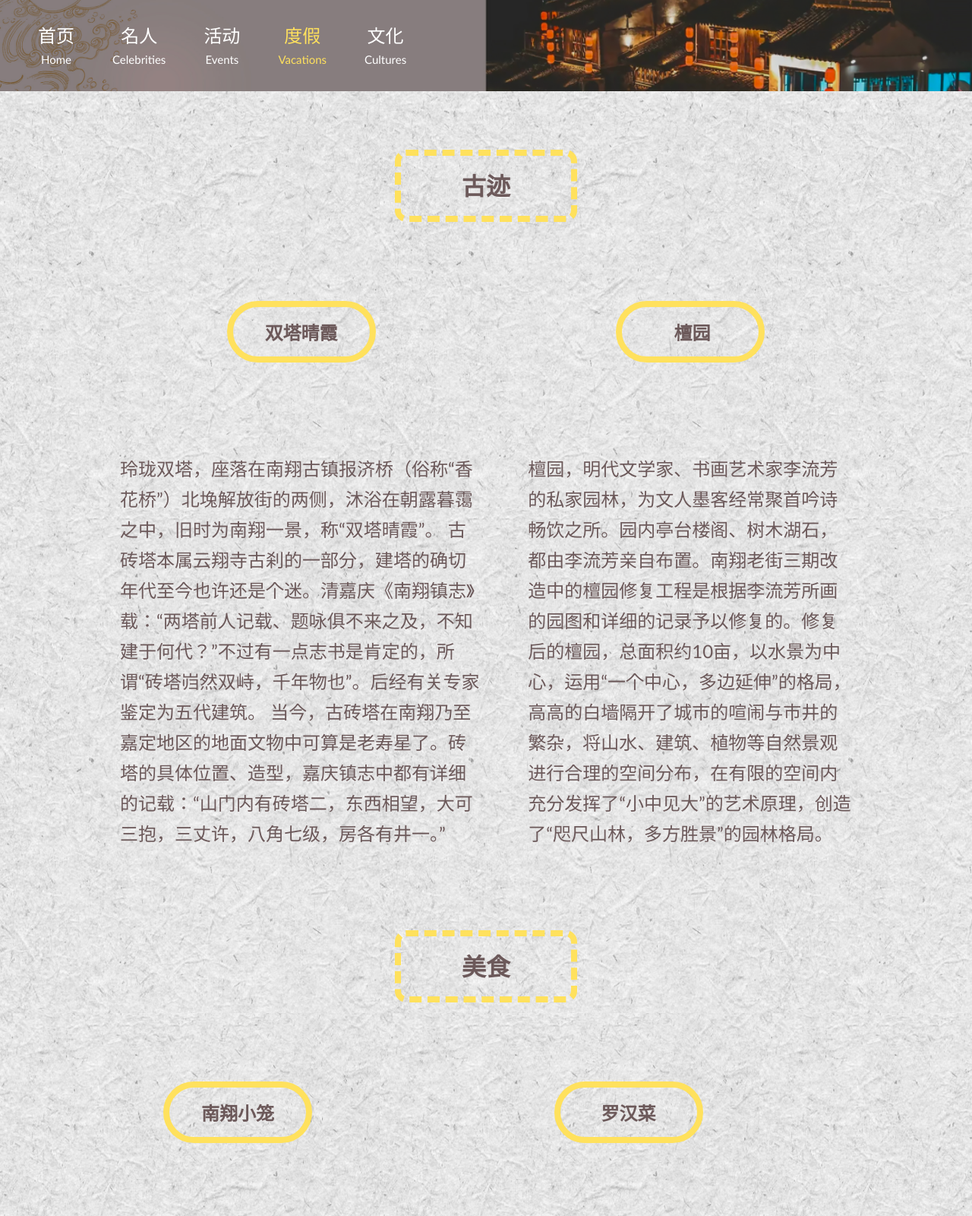
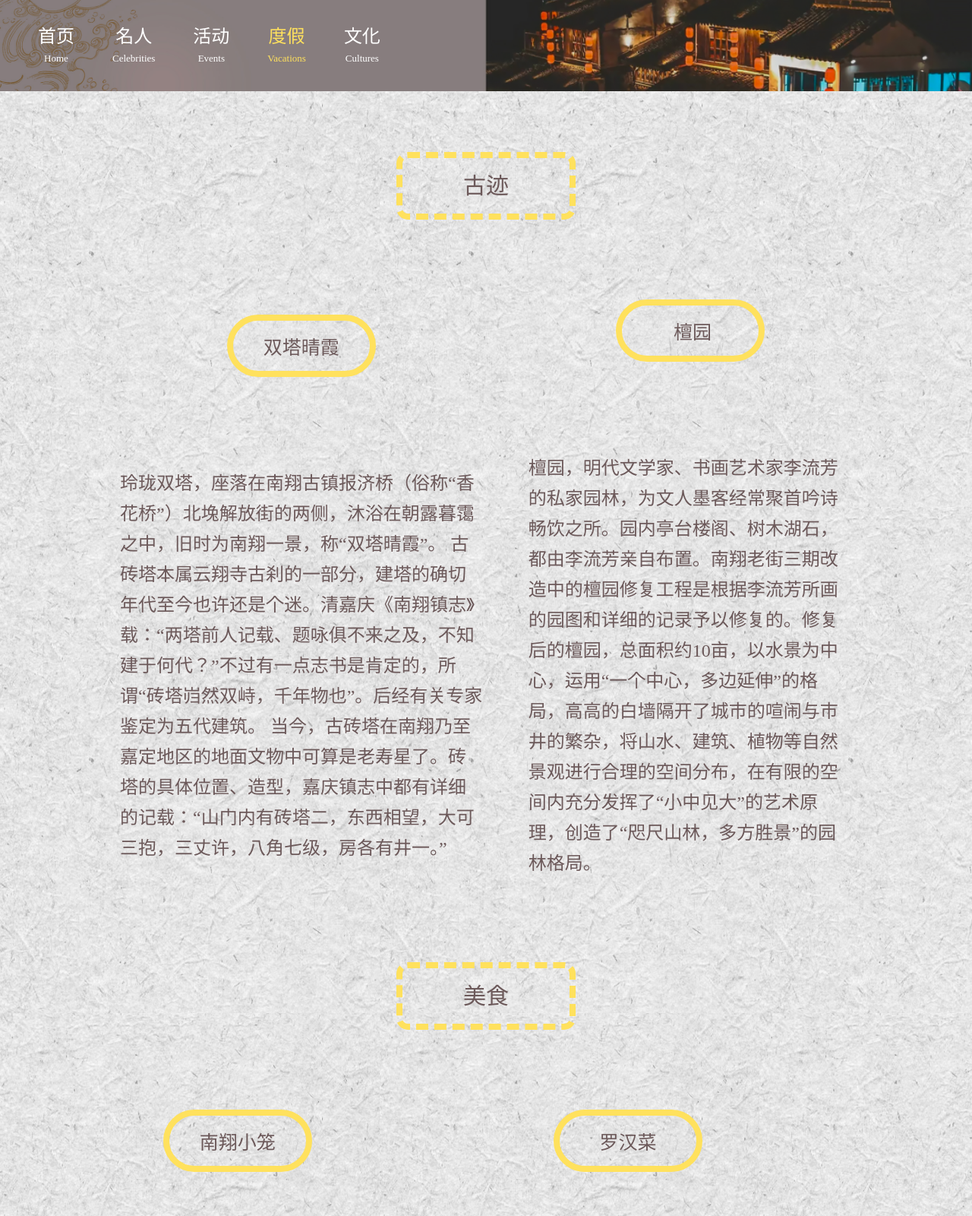
Before and after one commit to CHENG-LIANG1/Nanxiang, a plain HTML site: page 南翔古镇/vacations.html in a window 1280 px wide. Shown: the top 1600 px of the page at 76% size. Drawn offline with Linux system fonts and the light colour scheme; a web font is replaced by a local one.

Commit message:
添加字体

```diff
--- a/南翔古镇/styles/styles.css
+++ b/南翔古镇/styles/styles.css
@@ -2,6 +2,11 @@
     --primary: #FFE15D;
     --text: #6C595A;
     --border: #F5D5AE;
+}
+
+@font-face {
+    font-family: roundedFont;
+    src: url(../font/975MaruSC-Regular.ttf);
 }
 
 
@@ -12,7 +17,7 @@
 }
 
 body {
-    font-family: 'Trebuchet MS', 'Lucida Sans Unicode', 'Lucida Grande', 'Lucida Sans', Arial, sans-serif,'Simsum' ;
+    font-family: roundedFont ;
     background-color: #FAFAFA;
 }
 
@@ -26,7 +31,7 @@ p {
 
 small {
     line-height: 15px;
-    font-size: 15px;
+    font-size: 13px;
 }
 
 pre {
@@ -347,7 +352,7 @@ footer ul{
 
 .food {
     display: flex;
-    align-items: flex-end;
+    align-items: center;
 }
 
 
@@ -395,11 +400,13 @@ footer ul{
     border-radius: 50px;
     padding: 15px;
     margin-bottom: 100px;
+    font-size: 25px;
 }
 
 .title {
     color: var(--text);
     text-align: center;
+    font-size: 30px;
 }
 
 .title-small:hover{
@@ -472,7 +479,7 @@ footer ul{
 }
 
 .culture img {
-    width: 50%;
+    height: 15vh;
     margin-right: 20px;
     border-radius: 1000px;
 
@@ -491,6 +498,7 @@ footer ul{
 
 
 .culture-text p{
+    margin-top: 20px;
     font-size: 18px;
     line-height: 24px;
 }
@@ -499,5 +507,6 @@ footer ul{
 
 .culture-container {
     display: flex;
+    align-items: center;
     margin: 100px 10%;
 }
--- a/南翔古镇/vacations.html
+++ b/南翔古镇/vacations.html
@@ -20,13 +20,13 @@
 
       <div>
         <div class="spacer"></div>
-        <h1 class="title"><a class="title-link" href="#">古迹</a></h1>
+        <div class="title"><a class="title-link" href="#">古迹</a></div>
         <div class="spacer"></div>
 
 
         <div class="places">
             <div class="place">
-                <h2 class="title-small">双塔晴霞</h2>
+                <div class="title-small">双塔晴霞</div>
                 <p class="brown-text">玲珑双塔，座落在南翔古镇报济桥（俗称“香花桥”）北堍解放街的两侧，沐浴在朝露暮霭之中，旧时为南翔一景，称“双塔晴霞”。
                     古砖塔本属云翔寺古刹的一部分，建塔的确切年代至今也许还是个迷。清嘉庆《南翔镇志》载：“两塔前人记载、题咏俱不来之及，不知建于何代？”不过有一点志书是肯定的，所谓“砖塔岿然双峙，千年物也”。后经有关专家鉴定为五代建筑。
                     当今，古砖塔在南翔乃至嘉定地区的地面文物中可算是老寿星了。砖塔的具体位置、造型，嘉庆镇志中都有详细的记载：“山门内有砖塔二，东西相望，大可三抱，三丈许，八角七级，房各有井一。”</p>
@@ -34,7 +34,7 @@
 
 
             <div class="place">
-                <h2 class="title-small"> 檀园</h2>
+                <div class="title-small"> 檀园</div>
                 <p class="brown-text">檀园，明代文学家、书画艺术家李流芳的私家园林，为文人墨客经常聚首吟诗畅饮之所。园内亭台楼阁、树木湖石，都由李流芳亲自布置。南翔老街三期改造中的檀园修复工程是根据李流芳所画的园图和详细的记录予以修复的。修复后的檀园，总面积约10亩，以水景为中心，运用“一个中心，多边延伸”的格局，高高的白墙隔开了城市的喧闹与市井的繁杂，将山水、建筑、植物等自然景观进行合理的空间分布，在有限的空间内充分发挥了“小中见大”的艺术原理，创造了“咫尺山林，多方胜景”的园林格局。</p>
             </div>
         </div>
@@ -42,13 +42,13 @@
         <div class="spacer"></div>
 
         <div>
-            <h1 class="title"><a class="title-link" href="./food.html">美食</a></h1>
+            <div class="title"><a class="title-link" href="./food.html">美食</a></div>
             <div class="spacer"></div>
             <div class="places">
 
                 <div class="food">
                     <div class="food-item">
-                        <h2 class="title-small">南翔小笼</h2>
+                        <div class="title-small">南翔小笼</div>
                         <p class="brown-text">日华轩糕团店店主黄明贤，生于咸丰二年（1852年），系杭州上四乡一个农家之子。同治元年（1861年）冬，太平军占领杭州后被收养，随军来到南翔。翌年，太平军撤退时，流浪在外，被送往育婴堂，后由日华轩糕团店黄老板收养，改名明贤。同治十一年，黄老板病死，遂继承日华轩产业，并将糕团店发展为兼营馒头、馄饨、面条的点心店。</p>
                     </div>
 
@@ -60,7 +60,7 @@
 
                 <div class="food">
                     <div class="food-item">
-                        <h2 class="title-small">罗汉菜</h2>
+                        <div class="title-small">罗汉菜</div>
                         <p class="brown-text">罗汉菜是一种本地农田野菜，因菜叶状如层层重叠的罗汉，故取名为罗汉菜。罗汉菜每年的10月左右在采摘完的棉花地里开始萌芽生长，经冬季至第二年春天，即可收获。它腌制成咸菜后清新芬芳，味美可口，开胃解腻，是佐餐、醒酒的佳品，有祛暑解热之功效。清代，“罗汉菜”曾作为朝廷贡菜，专供慈禧尝鲜、光绪开胃，据传七十年前它曾在一次国际博览会上得过大奖。</p>
                     </div>
 
@@ -80,7 +80,7 @@
       <div class="spacer"></div>
 
       <div>
-        <h1 class="title"><a class="title-link" href="#">住宿</a></h1>
+        <div class="title"><a class="title-link" href="#">住宿</a></div>
       </div>
 
       <div class="spacer"></div>
```
Also changed, not shown: 南翔古镇/cultures.html (+7 -26 lines), 南翔古镇/index.html (+1 -1 lines), 1 other file.
